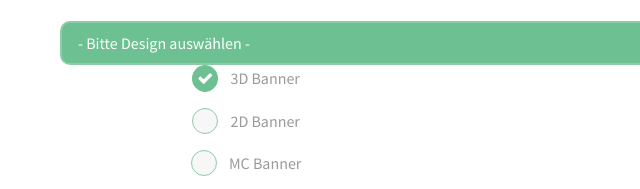
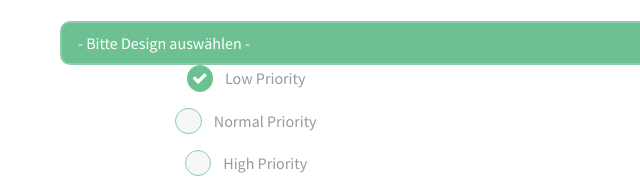
Before and after one commit to Sotschishop/sotschishop.github.io, a plain HTML site: page originalshopgerman.html in a window 1280 px wide. Shown: the part 384-573 px from the top of the page, 4-644 px from the left. Drawn offline with Linux system fonts and the light colour scheme.

Commit message:
Update originalshopgerman.html

```diff
--- a/originalshopgerman.html
+++ b/originalshopgerman.html
@@ -55,16 +55,16 @@
 													</select>
 												</div>
 											<div class="4u 12u$(small)">
-												<input type="radio" id="3D Banner" name="3D Banner" checked>
-												<label for="demo-priority-low">3D Banner</label>
+												<input type="radio" id="demo-priority-low" name="demo-priority" checked>
+												<label for="demo-priority-low">Low Priority</label>
 											</div>
 											<div class="4u 12u$(small)">
-												<input type="radio" id="2D Banne" name="2D Banne">
-												<label for="demo-priority-normal">2D Banner</label>
+												<input type="radio" id="demo-priority-normal" name="demo-priority">
+												<label for="demo-priority-normal">Normal Priority</label>
 											</div>
 											<div class="4u$ 12u$(small)">
-												<input type="radio" id="MC Banner" name="MC Banner">
-												<label for="demo-priority-high">MC Banner</label>
+												<input type="radio" id="demo-priority-high" name="demo-priority">
+												<label for="demo-priority-high">High Priority</label>
 											</div>
 									<form method="post" action="#">
 													<div class="6u 12u$(xsmall)">
```
